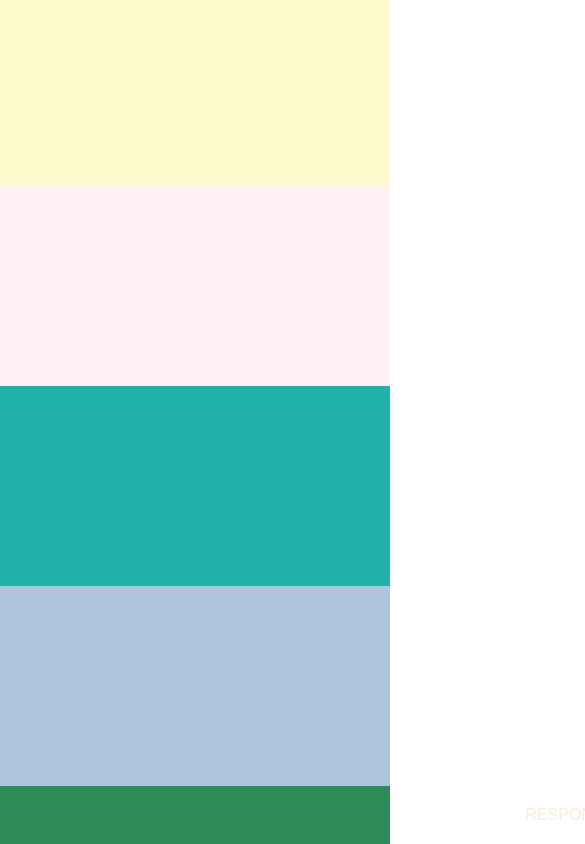
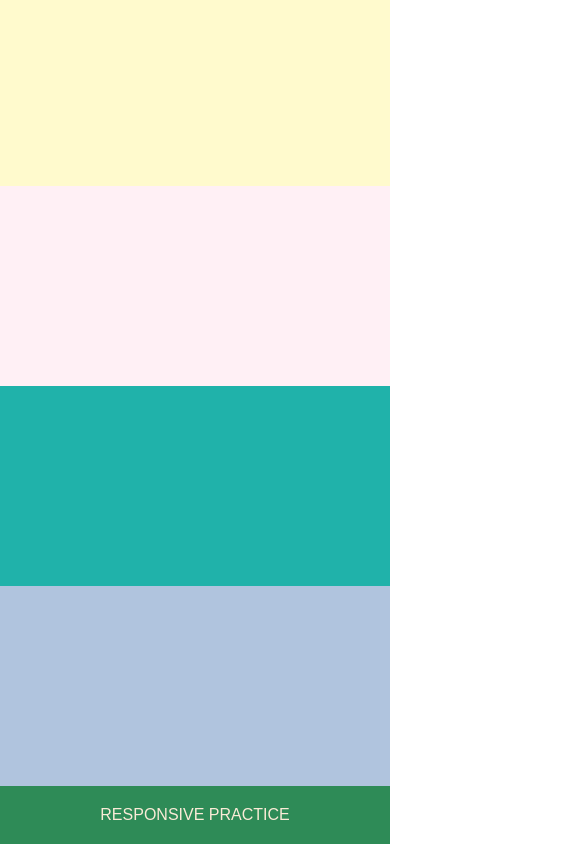
Before and after one commit to hyhyunzy/04_-, a plain HTML site: page index.html in a window 390 px wide. Shown: the part 464-1308 px from the top of the page, 585 px wide, since content can reach past the window. Drawn offline with Linux system fonts and the light colour scheme.

Commit message:
Update basic.css

```diff
--- a/css/basic.css
+++ b/css/basic.css
@@ -35,7 +35,7 @@ header {background: seagreen; color: antiquewhite;}
         #visual {width: 100%; height: 400px;}
         #contents {width: 100%;}
         #contents > div {width: 50%;}
-        .footer_in {width: 1240px; margin: auto; padding: 20px; text-align: right;}
+        .footer_in {width: 100%; margin: auto; padding: 20px; text-align: right;}
     }
 
     /* 960px보다 작을때 */
```
